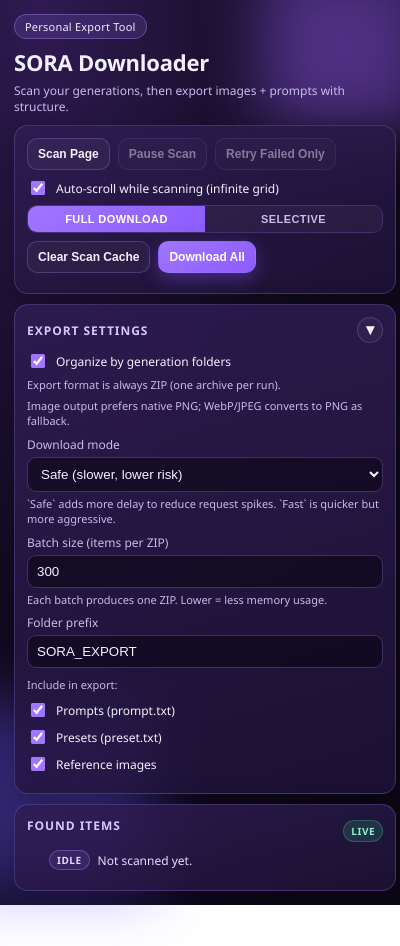
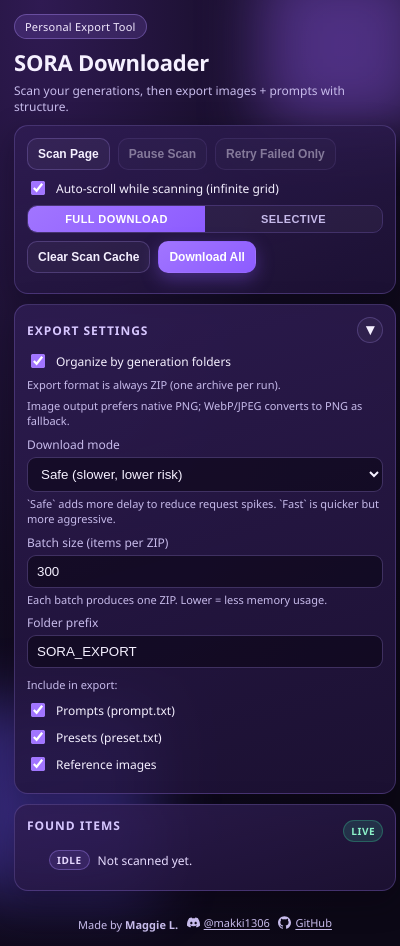
Before and after one commit to MaggieL13/Sora-Downloader, a browser extension: page popup.html in a window 400 px wide. Before the commit the page ends 905 px from the top, so only its background shows below. Drawn offline with Linux system fonts and the light colour scheme.

Commit message:
Added credits + Icon

```diff
--- a/popup.css
+++ b/popup.css
@@ -131,6 +131,30 @@ h2 {
   font-size: 11px;
   color: var(--text-dim);
   line-height: 1.35;
+}
+
+.credit {
+  text-align: center;
+  font-size: 11px;
+  color: var(--text-dim);
+  padding: 10px 14px 14px;
+  position: relative;
+  z-index: 2;
+}
+
+.credit a {
+  color: var(--text-dim);
+  text-decoration: underline;
+  text-underline-offset: 2px;
+  display: inline-flex;
+  align-items: center;
+  gap: 4px;
+}
+
+.credit-icon {
+  width: 13px;
+  height: 13px;
+  flex-shrink: 0;
 }
 
 .controls {
--- a/popup.html
+++ b/popup.html
@@ -121,6 +121,18 @@
       </section>
     </main>
 
+    <footer class="credit">
+      Made by <strong>Maggie L.</strong> &nbsp;
+      <a href="https://discord.com/users/makki1306" target="_blank">
+        <svg class="credit-icon" viewBox="0 0 24 24" fill="currentColor" xmlns="http://www.w3.org/2000/svg" aria-label="Discord"><path d="M20.317 4.37a19.791 19.791 0 0 0-4.885-1.515.074.074 0 0 0-.079.037c-.21.375-.444.864-.608 1.25a18.27 18.27 0 0 0-5.487 0 12.64 12.64 0 0 0-.617-1.25.077.077 0 0 0-.079-.037A19.736 19.736 0 0 0 3.677 4.37a.07.07 0 0 0-.032.027C.533 9.046-.32 13.58.099 18.057a.082.082 0 0 0 .031.057 19.9 19.9 0 0 0 5.993 3.03.078.078 0 0 0 .084-.028c.462-.63.874-1.295 1.226-1.994a.076.076 0 0 0-.041-.106 13.107 13.107 0 0 1-1.872-.892.077.077 0 0 1-.008-.128 10.2 10.2 0 0 0 .372-.292.074.074 0 0 1 .077-.01c3.928 1.793 8.18 1.793 12.062 0a.074.074 0 0 1 .078.01c.12.098.246.198.373.292a.077.077 0 0 1-.006.127 12.299 12.299 0 0 1-1.873.892.077.077 0 0 0-.041.107c.36.698.772 1.362 1.225 1.993a.076.076 0 0 0 .084.028 19.839 19.839 0 0 0 6.002-3.03.077.077 0 0 0 .032-.054c.5-5.177-.838-9.674-3.549-13.66a.061.061 0 0 0-.031-.03zM8.02 15.33c-1.183 0-2.157-1.085-2.157-2.419 0-1.333.956-2.419 2.157-2.419 1.21 0 2.176 1.096 2.157 2.42 0 1.333-.956 2.418-2.157 2.418zm7.975 0c-1.183 0-2.157-1.085-2.157-2.419 0-1.333.955-2.419 2.157-2.419 1.21 0 2.176 1.096 2.157 2.42 0 1.333-.946 2.418-2.157 2.418z"/></svg>
+        @makki1306
+      </a> &nbsp;
+      <a href="https://github.com/MaggieL13/Sora-Downloader" target="_blank">
+        <svg class="credit-icon" viewBox="0 0 24 24" fill="currentColor" xmlns="http://www.w3.org/2000/svg" aria-label="GitHub"><path d="M12 .297c-6.63 0-12 5.373-12 12 0 5.303 3.438 9.8 8.205 11.385.6.113.82-.258.82-.577 0-.285-.01-1.04-.015-2.04-3.338.724-4.042-1.61-4.042-1.61C4.422 18.07 3.633 17.7 3.633 17.7c-1.087-.744.084-.729.084-.729 1.205.084 1.838 1.236 1.838 1.236 1.07 1.835 2.809 1.305 3.495.998.108-.776.417-1.305.76-1.605-2.665-.3-5.466-1.332-5.466-5.93 0-1.31.465-2.38 1.235-3.22-.135-.303-.54-1.523.105-3.176 0 0 1.005-.322 3.3 1.23.96-.267 1.98-.399 3-.405 1.02.006 2.04.138 3 .405 2.28-1.552 3.285-1.23 3.285-1.23.645 1.653.24 2.873.12 3.176.765.84 1.23 1.91 1.23 3.22 0 4.61-2.805 5.625-5.475 5.92.42.36.81 1.096.81 2.22 0 1.606-.015 2.896-.015 3.286 0 .315.21.69.825.57C20.565 22.092 24 17.592 24 12.297c0-6.627-5.373-12-12-12"/></svg>
+        GitHub
+      </a>
+    </footer>
+
     <div class="bg-glow bg-glow--one"></div>
     <div class="bg-glow bg-glow--two"></div>
     <script src="downloader.js"></script>
```
Also changed, not shown: icon128.png (added), icon16.png (added), icon48.png (added), manifest.json.
